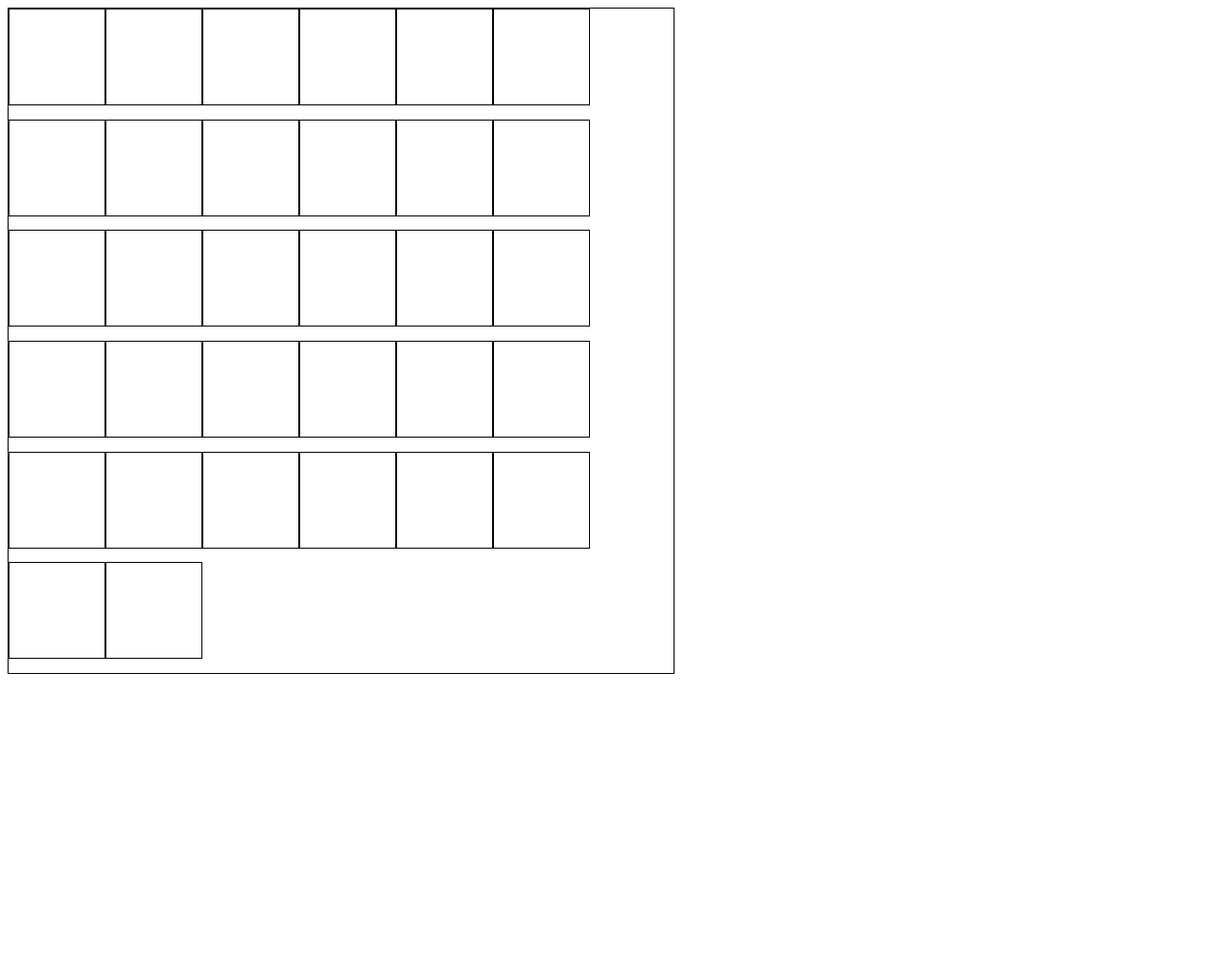
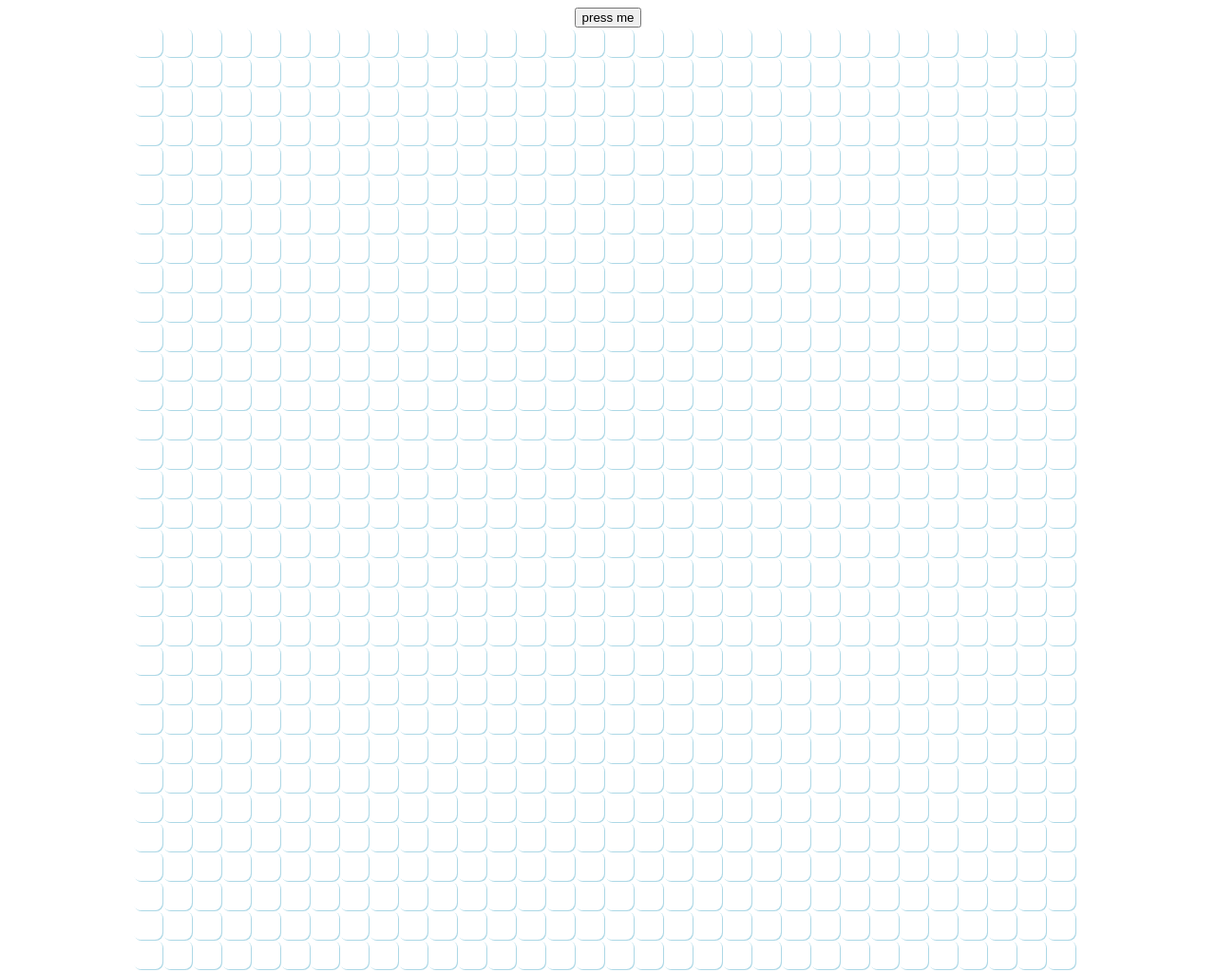
Before and after one commit to kslau07/etch-a-sketch, a plain HTML site: page index.html in a window 1280 px wide. Shown: the whole page at 95% size. Before the commit the page ends 800 px from the top, so only its background shows below. Drawn offline with Linux system fonts and the light colour scheme.

Commit message:
Make grid calculation exact, add button

```diff
--- a/index.html
+++ b/index.html
@@ -7,6 +7,8 @@
     <title>webpage</title>
   </head>
   <body>
+    <button>press me</button>
     <div class="container"></div>
+
   </body>
 </html>
--- a/script.js
+++ b/script.js
@@ -1,28 +1,49 @@
-// using javascript create a 16x16 square
+// fixed height and width outer box
+// if 10x10 or 25x25 or 100x100, somehow all cells will
+// fit perfectly inside fixed outer box
 
 const container = document.querySelector('.container');
 
-for (i = 0; i < 32 ; i++) {
+function makeBox(val) {
 
-  let div = document.createElement('div');
-  div.setAttribute('id', `box${i}`);
-  div.setAttribute('class', 'cell');
-  container.appendChild(div);
+  let outerBox = 1000;
+  let totalCells = val ** 2;
 
+  for (i = 1; i <= totalCells; i++) {
+
+    const autoSize = Math.floor(outerBox/val)
+    let div = document.createElement('div');
+
+    div.setAttribute('id', `box${i}`);
+    div.setAttribute('class', 'cell');
+    div.style.height = `${autoSize}px`;
+    div.style.width = `${autoSize}px`;
+    container.appendChild(div);
+  }
 }
 
+makeBox(32);
 
 
 function changeColor(event) {
+
+  const randInt = () => Math.round(Math.random() * 255)
+
   const key = event.target.id
-  document.querySelector(`#${key}`).classList.add('changeColor')
+  // document.querySelector(`#${key}`).classList.add('changeColor')
+  document.querySelector(`#${key}`).style.backgroundColor = `rgb(${randInt()}, ${randInt()}, ${randInt()})`;
+  // document.querySelector(`#${key}`).style.borderColor = `rgb(${randInt()}, ${randInt()}, ${randInt()})`;
 }
 
 function removeColor(event) {
   const key = event.target.id;
-  document.querySelector(`#${key}`).classList.remove('changeColor')
+  document.querySelector(`#${key}`).style.backgroundColor = "";
 }
 
 const list = document.querySelectorAll('.cell')
 list.forEach(el => el.addEventListener('mouseover', changeColor))
-list.forEach(el => el.addEventListener('mouseout', removeColor))
+// list.forEach(el => el.addEventListener('mouseout', removeColor))
+//setTimeout(removeColor, 1000)
+
+const btn = document.querySelector('button');
+btn.addEventListener('click', () => makeBox(10))
--- a/style.css
+++ b/style.css
@@ -1,15 +1,25 @@
+body {
+  display:flex;
+  flex-direction: column;
+  justify-content: center;
+  align-items: center;
+}
+
 .container {
   display:flex;
   flex-direction: row;
   flex-wrap: wrap;
-  height: 700px;
-  width: 700px;
+  /* height: 700px; */
+  width: 1000px;
 }
 
-div {
-  border: 1px solid black;
-  height: 100px;
-  width: 100px;
+.cell {
+  box-shadow: 1px 1px lightblue;
+  /* border: 0px solid lightblue; */
+  /* height: 98px; */
+  /* width: 98px; */
+  margin: 0px;
+  border-radius: .5em;
 }
 
 .changeColor {
```
